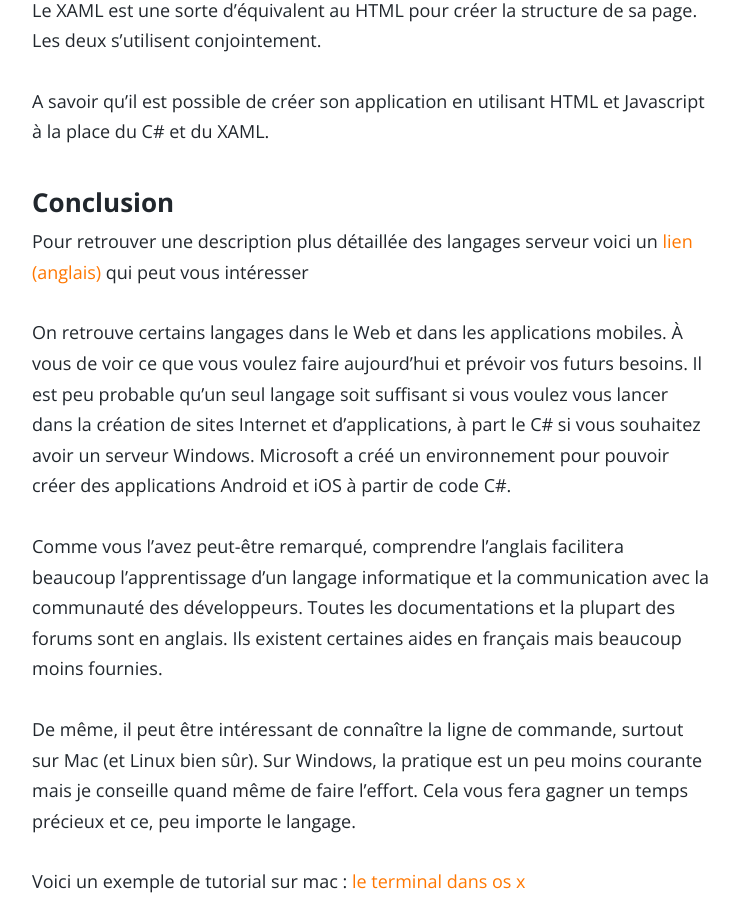
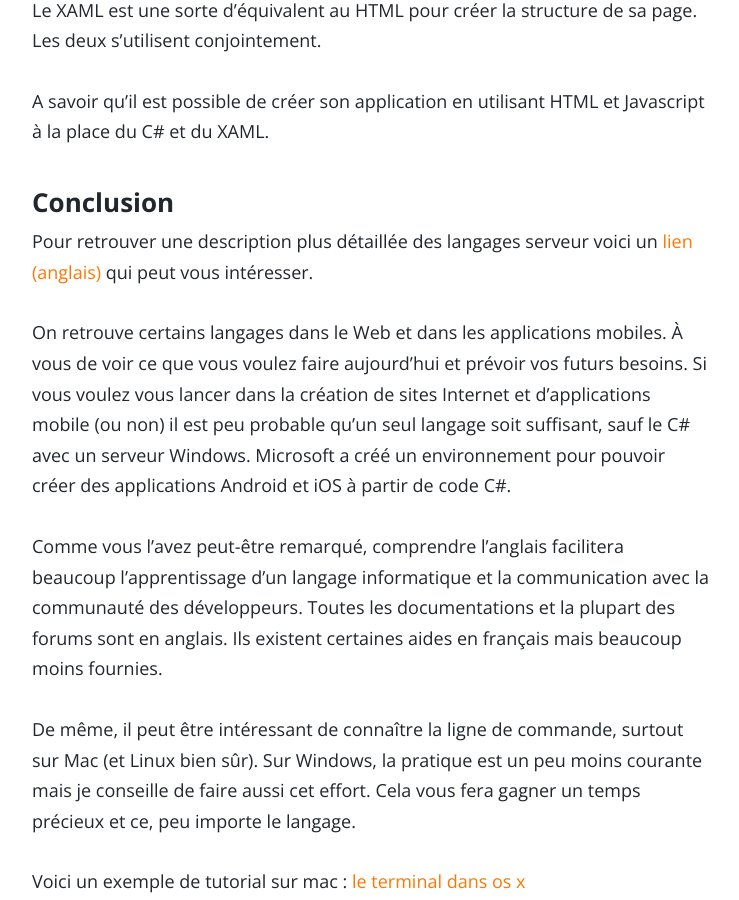
Before and after one commit to BootstrapYourCodingSkills/bootstrapyourcodingskills.github.io, a Jekyll site: the page built from _posts/2016-12-16-quel-langage-apprendre.md, in a window 1280 px wide and 900 px high, scrolled down 5458 px. Shown: the whole window, without its empty margins (268-1007 px from the left). Built offline with Jekyll 4.4.1, drawn with Linux system fonts in a browser that asks for light colours; comment, search, counter and statistics services are not loaded; some of the changed text lies outside the part shown.

Commit message:
Fix typos issues for 'which language choose' post

```diff
--- a/_posts/2016-12-16-quel-langage-apprendre.md
+++ b/_posts/2016-12-16-quel-langage-apprendre.md
@@ -61,13 +61,13 @@ Néanmoins, ce langage assez simple à première vue, peut vite devenir une sour
 
 Le langage Ruby s'est trouvé un super  environnement web avec [Ruby On Rails](http://rubyonrails.org/){:target="_blank"}.
 
-On retrouve une grande communauté de développeurd qui font avancer le langage très rapidement et il est devenu une référence dans les entreprises, surtout dans les startups aux Etats-unis.
+On retrouve une grande communauté de développeurs qui font avancer le langage très rapidement et il est devenu une référence dans les entreprises, surtout dans les startups aux Etats-unis.
 
 Il est assez pratique puisqu'il fournit un cadre de développement accessible et complet.
 
 ##### Javascript
 
-Vous avez appris le Javascript pour créer votre site web ? Si on vous dit que vous pouvez utilisez ces connaissances pour faire votre serveur. C'est également l'un des langages les plus utilisés en ce moment sur des serveurs web.
+Vous avez appris le Javascript pour créer votre site web ? Si on vous dit que vous pouvez utiliser ces connaissances pour faire votre serveur. C'est également l'un des langages les plus utilisés en ce moment sur des serveurs web.
 
 Il existe des outils comme [NodeJS](https://nodejs.org/en/){:target="_blank"} qui permettent d'exécuter du Javascript sur un serveur.
 
@@ -120,12 +120,12 @@ A savoir qu'il est possible de créer son application en utilisant HTML et Javas
 
 ### Conclusion
 
-Pour retrouver une description plus détaillée des langages serveur voici un [lien (anglais)](https://martin-thoma.com/languages-for-back-ends/){:target="_blank"} qui peut vous intéresser
+Pour retrouver une description plus détaillée des langages serveur voici un [lien (anglais)](https://martin-thoma.com/languages-for-back-ends/){:target="_blank"} qui peut vous intéresser.
 
-On retrouve certains langages dans le Web et dans les applications mobiles. À vous de voir ce que vous voulez faire aujourd'hui et prévoir vos futurs besoins. Il est peu probable qu'un seul langage soit suffisant si vous voulez vous lancer dans la création de sites Internet et d'applications, à part le C# si vous souhaitez avoir un serveur Windows. Microsoft a créé un environnement pour pouvoir créer des applications Android et iOS à partir de code C#.
+On retrouve certains langages dans le Web et dans les applications mobiles. À vous de voir ce que vous voulez faire aujourd'hui et prévoir vos futurs besoins. Si vous voulez vous lancer dans la création de sites Internet et d'applications mobile (ou non) il est peu probable qu'un seul langage soit suffisant, sauf le C# avec un serveur Windows. Microsoft a créé un environnement pour pouvoir créer des applications Android et iOS à partir de code C#.
 
 Comme vous l'avez peut-être remarqué, comprendre l'anglais facilitera beaucoup l'apprentissage d'un langage informatique et la communication avec la communauté des développeurs. Toutes les documentations et la plupart des forums sont en anglais. Ils existent certaines aides en français mais beaucoup moins fournies.
 
-De même, il peut être intéressant de connaître la ligne de commande, surtout sur Mac (et Linux bien sûr). Sur Windows, la pratique est un peu moins courante mais je conseille quand même de faire l'effort. Cela vous fera gagner un temps précieux et ce, peu importe le langage.
+De même, il peut être intéressant de connaître la ligne de commande, surtout sur Mac (et Linux bien sûr). Sur Windows, la pratique est un peu moins courante mais je conseille de faire aussi cet effort. Cela vous fera gagner un temps précieux et ce, peu importe le langage.
 
 Voici un exemple de tutorial sur mac : [le terminal dans os x](https://openclassrooms.com/courses/domptez-votre-mac-avec-mac-os-x-mavericks/le-terminal-dans-os-x){:target="_blank"}
```
Also changed, not shown: other parts of _posts/2016-12-16-quel-langage-apprendre.md (+3 -3 lines).
